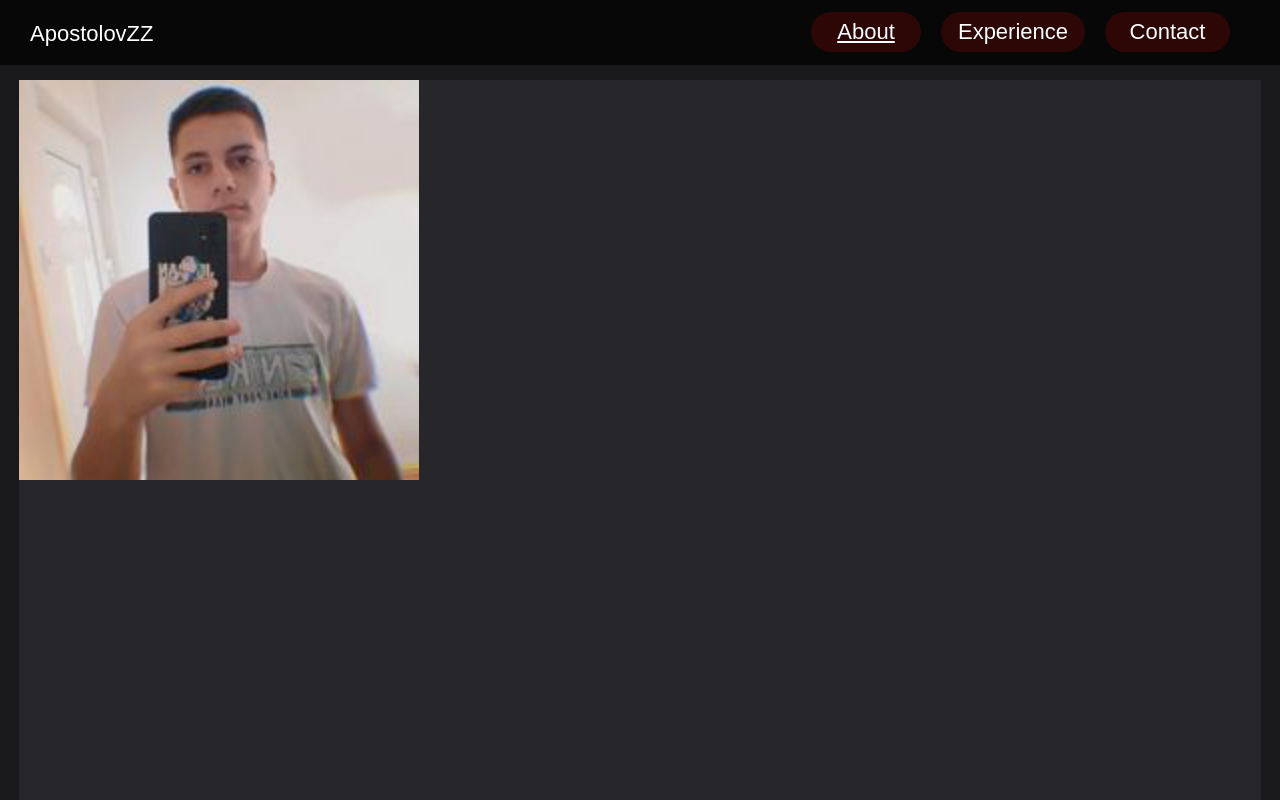
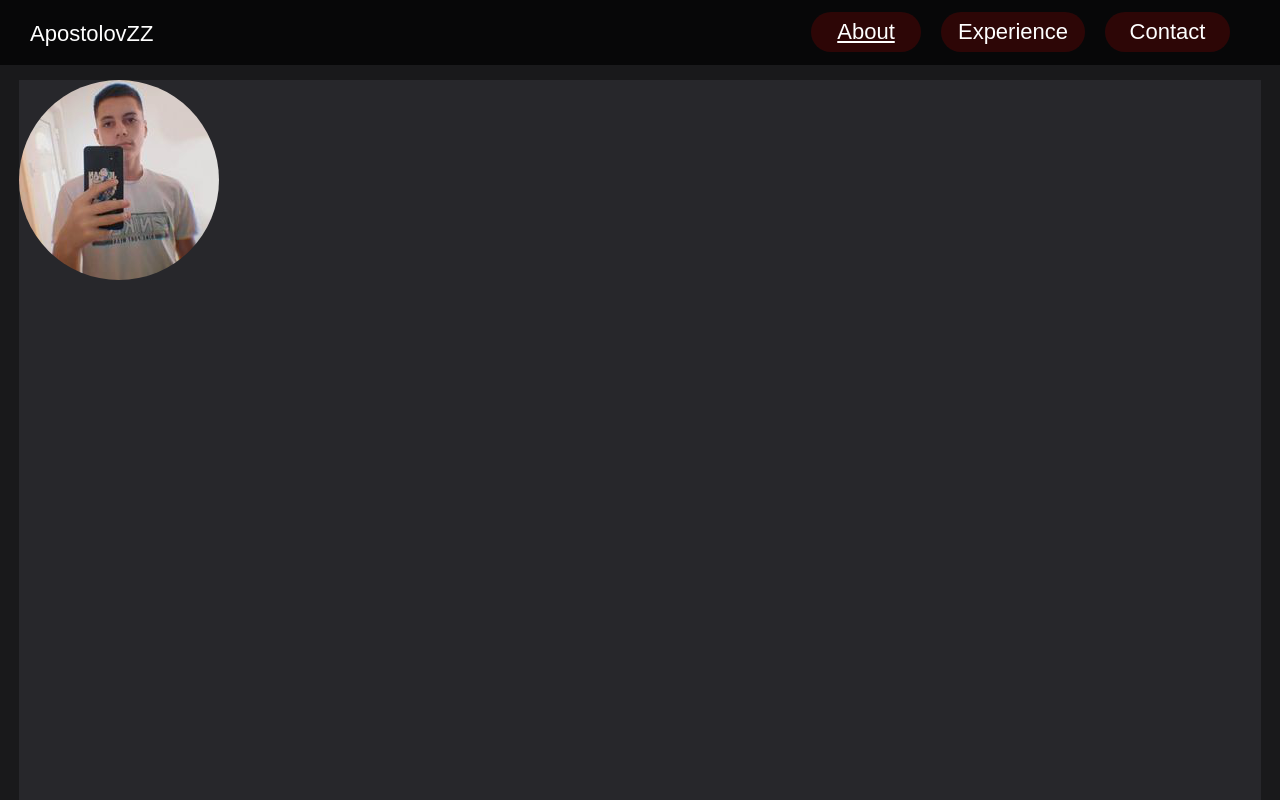
Before and after one commit to martinapostolovz/portfoli0, a React (Vite) app: page / in a window 1280 px wide. Shown: the top 800 px of the page. Built offline with nearby package versions, Linux system fonts and the light colour scheme.

Commit message:
bacground image fix

```diff
--- a/src/App.css
+++ b/src/App.css
@@ -255,10 +255,11 @@ header {
 
 }
 
-.image-of-me {
-    width: 230px;
-    height: 230px;
-    transform: translateY(30px);
+.picture-of-me {
+    background-image: url(images/apostolovzz.png);
+    width: 200px;
+    height: 200px;
+    background-position: center;
     border-radius: 50%;
 
 }
--- a/src/App.jsx
+++ b/src/App.jsx
@@ -34,7 +34,7 @@ function App() {
         </div>
       </header>
       <div className='background'>
-        <img src="./images/apostolovzz.png" width={'400px'} alt="" />
+        <div className='picture-of-me'></div>
       </div>
     </div>
   )
```
